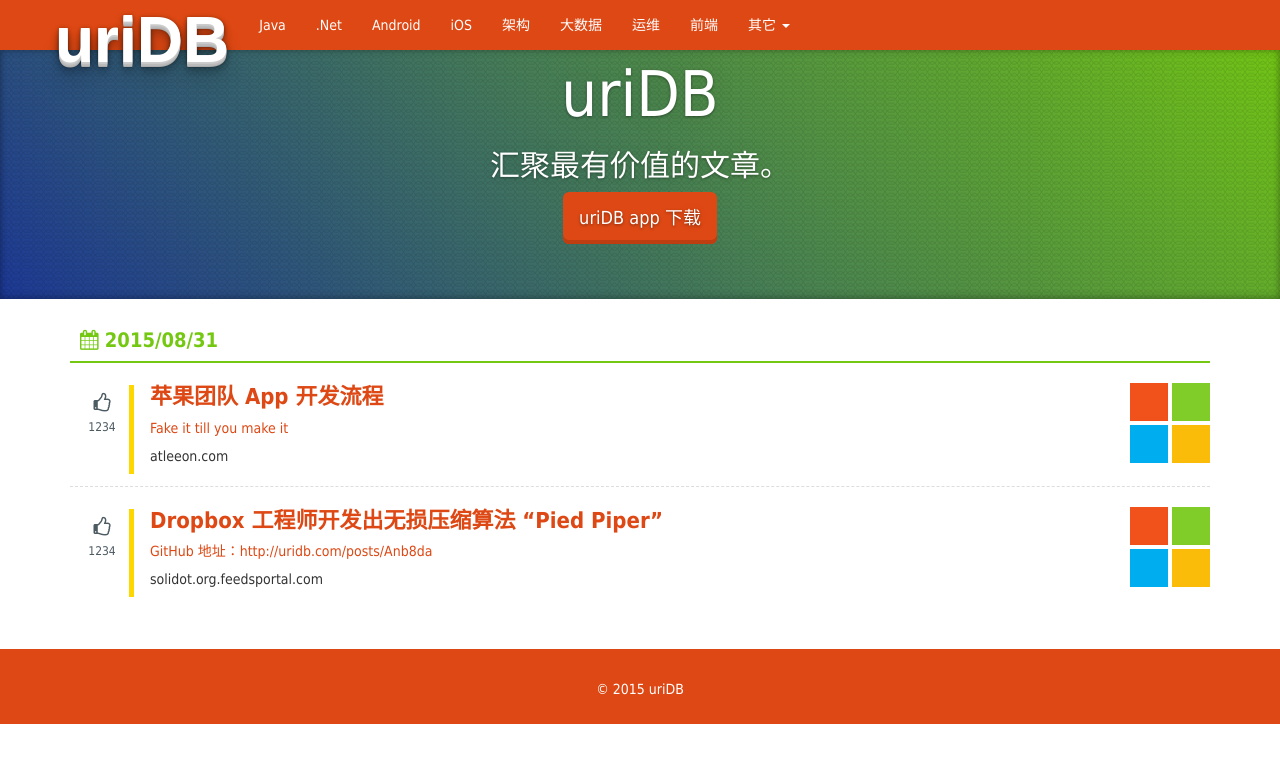
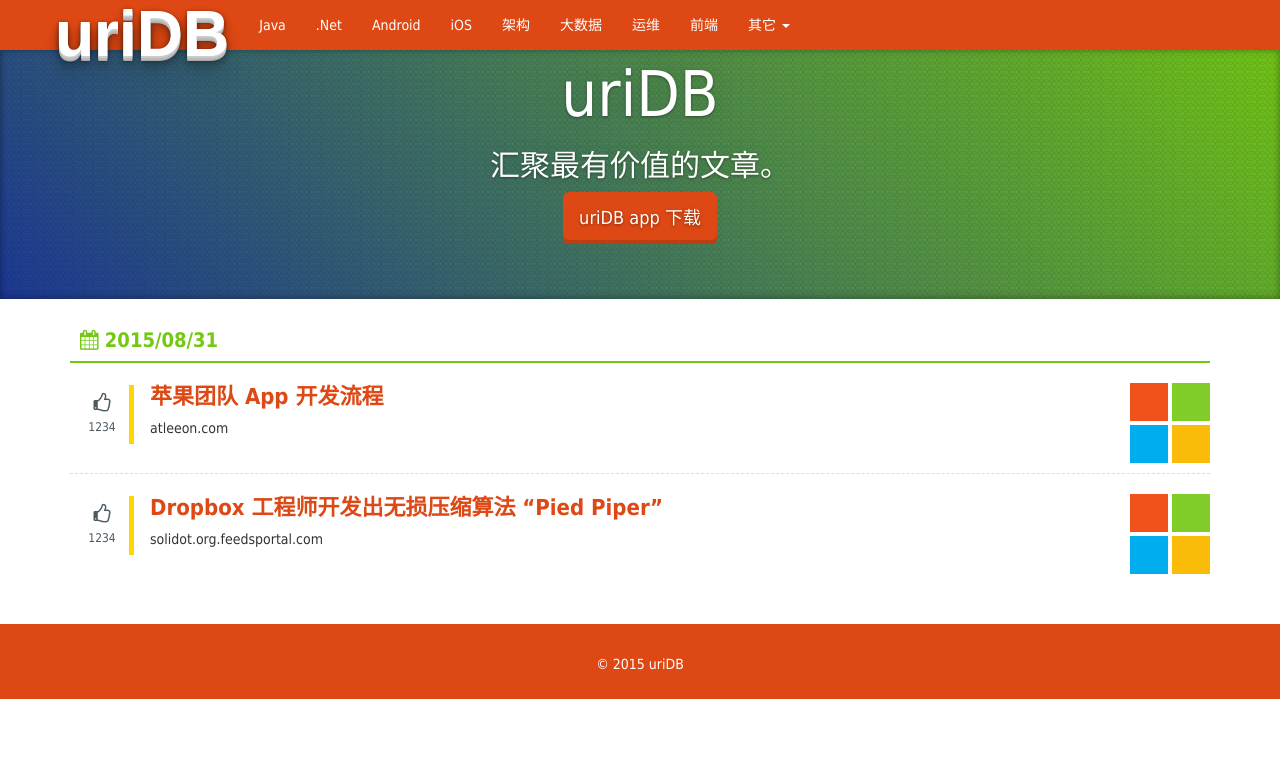
Before and after one commit to uridb/uridb.github.io, a website: page index.html in a window 1280 px wide. Drawn offline with nearby package versions, Linux system fonts and the light colour scheme.

Commit message:
modify css

```diff
--- a/css/uridb.css
+++ b/css/uridb.css
@@ -1,6 +1,6 @@
 .navbar-brand  {
 	padding-left: 0px;
-	padding-top: 30px;
+	padding-top: 24px;
 	font-size: 64px;
 	font-weight: bold;
 	font-family: Arial,sans-serif;
@@ -108,6 +108,7 @@
 	border-left: 0;
 	border-right: 0;
 	border-bottom: 1px dashed #DDD;
+	padding-bottom: 5px;
 	margin-bottom: 10px;
 }
 
@@ -119,14 +120,13 @@
     position: absolute;
     left: 5px;
     top: 12px;
-	bottom: 12px;
 	border-right: thick solid gold;
 }
 
 .list-group-item.post .post-info {
     min-height: 85px;
     margin: 0px 10px 0px;
-    padding: 0px 55px 10px;
+    padding: 0px 55px 0px;
 }
 
 .post .upvote a {
--- a/index.html
+++ b/index.html
@@ -99,7 +99,6 @@
 						<h3 class="title">
 						  <a target="_blank" href="http://uridb.com/posts/Anb8da">苹果团队 App 开发流程</a>
 						</h3>
-						<p class="description"><a href="http://uridb.com/posts/Anb8da">Fake it till you make it</a></p>
 						<div class="meta">
 						  atleeon.com
 						</div>
@@ -118,8 +117,6 @@
 					<h3 class="title">
 					  <a target="_blank" href="http://uridb.com/posts/Anb8da">Dropbox 工程师开发出无损压缩算法 “Pied Piper”</a>
 					</h3>
-
-					<p class="description"><a href="http://uridb.com/posts/Anb8da">GitHub 地址：http://uridb.com/posts/Anb8da</a></p>
 					<div class="meta">
 					  solidot.org.feedsportal.com
 					</div>
```
